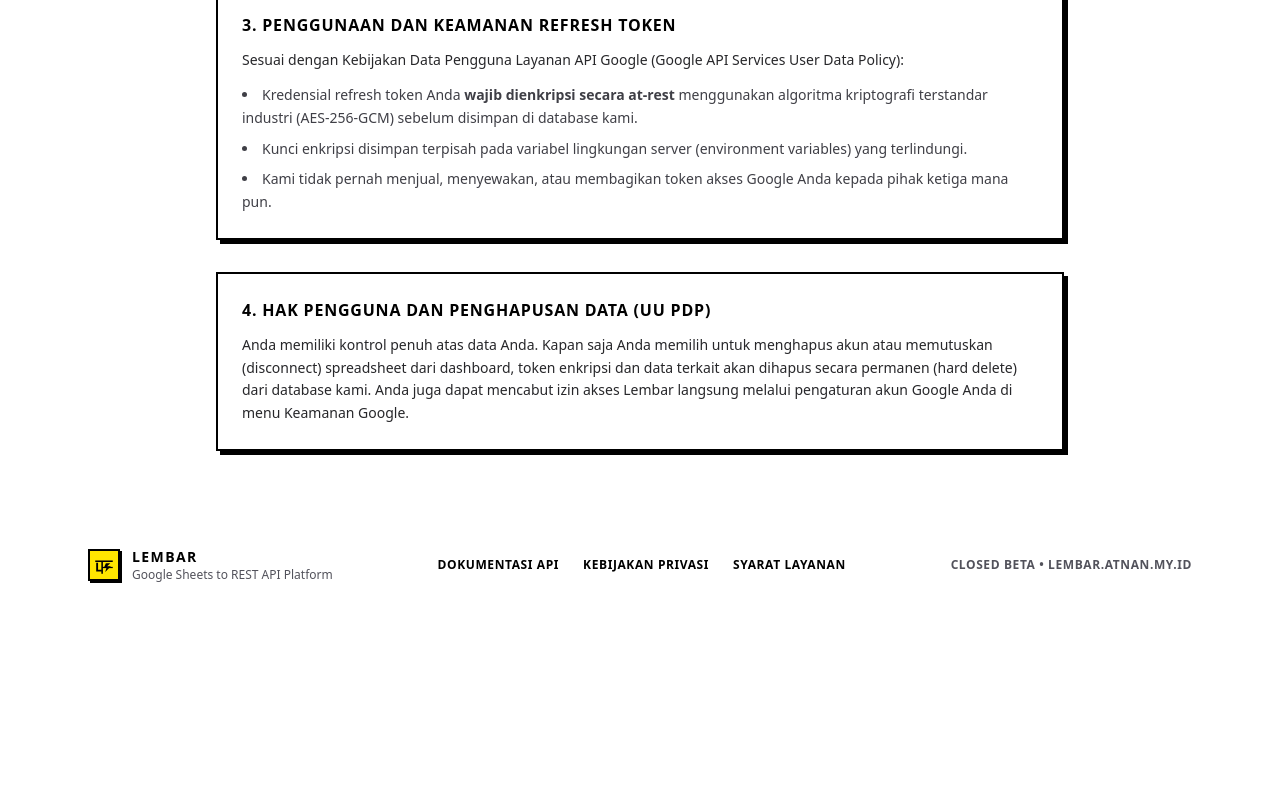
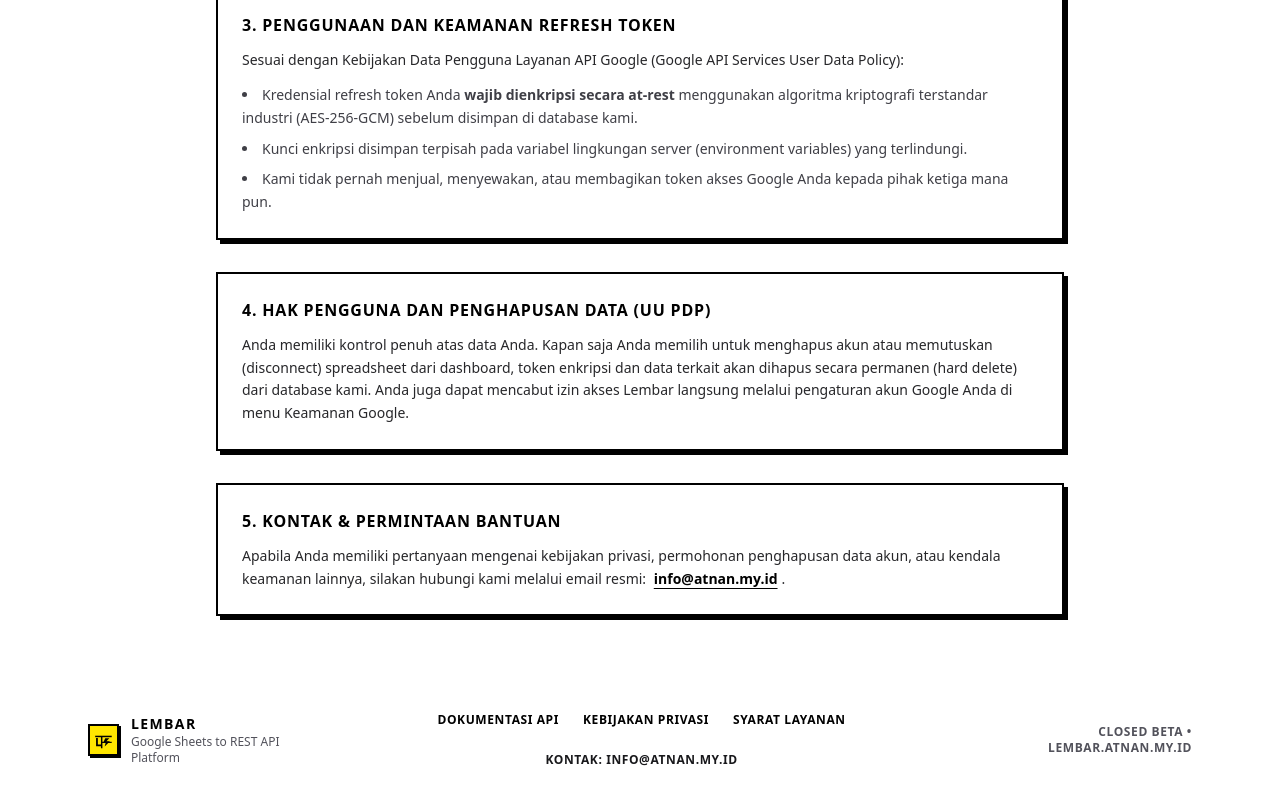
Before and after one commit to Atnan49/Lembar-API-sheet, a Next.js app: page /privacy in a window 1280 px wide. Shown: the part 829-1629 px from the top of the page. Before the commit the page ends 1444 px from the top, so only its background shows below. Built offline with nearby package versions, Linux system fonts and the light colour scheme; no server answers.

Commit message:
docs: set official contact email to info@atnan.my.id across footer, privacy, terms, docs, and pricing

```diff
--- a/src/app/docs/page.tsx
+++ b/src/app/docs/page.tsx
@@ -285,6 +285,22 @@ print(data)`;
             <pre>{getCodeSnippet("Peserta/2", "DELETE")}</pre>
           </div>
         </div>
+
+        {/* 6. Bantuan & Dukungan Teknis */}
+        <div className="border-2 border-black bg-[#ffe600] p-6 shadow-[4px_4px_0px_#000000]">
+          <h2 className="text-base font-extrabold uppercase tracking-wider text-black mb-2">
+            Butuh Bantuan Integrasi atau Fitur Custom?
+          </h2>
+          <p className="text-xs sm:text-sm text-black font-medium mb-3">
+            Jika Anda mengalami kendala teknis atau membutuhkan kuota khusus untuk proyek besar, hubungi kami melalui email:
+          </p>
+          <a
+            href="mailto:info@atnan.my.id"
+            className="inline-block px-4 py-2 bg-black text-white text-xs font-extrabold uppercase tracking-wider hover:bg-white hover:text-black border-2 border-black transition-all"
+          >
+            Hubungi info@atnan.my.id
+          </a>
+        </div>
       </div>
     </div>
   );
--- a/src/app/page.tsx
+++ b/src/app/page.tsx
@@ -529,7 +529,7 @@ export default function HomePage() {
               </ul>
             </div>
             <a
-              href="mailto:support@atnan.my.id?subject=Inquiry%20Paket%20Organisasi%20Lembar"
+              href="mailto:info@atnan.my.id?subject=Inquiry%20Paket%20Organisasi%20Lembar"
               className="w-full text-center inline-block py-2 text-xs font-extrabold uppercase border-2 border-black bg-zinc-100 hover:bg-black hover:text-white transition-all shadow-[2px_2px_0px_#000]"
             >
               Hubungi Tim
--- a/src/app/privacy/page.tsx
+++ b/src/app/privacy/page.tsx
@@ -83,6 +83,21 @@ export default function PrivacyPage() {
             Anda memiliki kontrol penuh atas data Anda. Kapan saja Anda memilih untuk menghapus akun atau memutuskan (disconnect) spreadsheet dari dashboard, token enkripsi dan data terkait akan dihapus secara permanen (hard delete) dari database kami. Anda juga dapat mencabut izin akses Lembar langsung melalui pengaturan akun Google Anda di menu Keamanan Google.
           </p>
         </section>
+
+        <section className="border-2 border-black p-6 bg-white shadow-[4px_4px_0px_#000000]">
+          <h2 className="text-base font-extrabold uppercase tracking-wider text-black mb-3">
+            5. Kontak & Permintaan Bantuan
+          </h2>
+          <p>
+            Apabila Anda memiliki pertanyaan mengenai kebijakan privasi, permohonan penghapusan data akun, atau kendala keamanan lainnya, silakan hubungi kami melalui email resmi:{" "}
+            <a
+              href="mailto:info@atnan.my.id"
+              className="font-bold text-black underline underline-offset-4 hover:bg-[#ffe600] px-1"
+            >
+              info@atnan.my.id
+            </a>.
+          </p>
+        </section>
       </div>
     </div>
   );
--- a/src/app/terms/page.tsx
+++ b/src/app/terms/page.tsx
@@ -69,6 +69,21 @@ export default function TermsPage() {
             Lembar beroperasi sebagai jembatan API berbasis Google Sheets. Kami tidak bertanggung jawab atas kegagalan eksternal dari layanan Google Cloud Platform, gangguan jaringan telekomunikasi pihak ketiga, atau kehilangan data akibat modifikasi manual pengguna langsung pada dokumen spreadsheet.
           </p>
         </section>
+
+        <section className="border-2 border-black p-6 bg-white shadow-[4px_4px_0px_#000000]">
+          <h2 className="text-base font-extrabold uppercase tracking-wider text-black mb-3">
+            5. Kontak dan Bantuan
+          </h2>
+          <p>
+            Untuk pertanyaan seputar ketentuan layanan, kerja sama kemitraan, atau pelaporan masalah teknis, Anda dapat menghubungi kami melalui:{" "}
+            <a
+              href="mailto:info@atnan.my.id"
+              className="font-bold text-black underline underline-offset-4 hover:bg-[#ffe600] px-1"
+            >
+              info@atnan.my.id
+            </a>.
+          </p>
+        </section>
       </div>
     </div>
   );
--- a/src/components/layout/footer.tsx
+++ b/src/components/layout/footer.tsx
@@ -38,6 +38,12 @@ export function Footer() {
           <Link href="/terms" className="hover:underline underline-offset-4">
             Syarat Layanan
           </Link>
+          <a
+            href="mailto:info@atnan.my.id"
+            className="hover:underline underline-offset-4 text-zinc-900 flex items-center gap-1"
+          >
+            <span>Kontak: info@atnan.my.id</span>
+          </a>
         </div>
 
         {/* Status / Copyright */}
```
Also changed, not shown: 1 other file (tests, documents, lock files or other folders).
